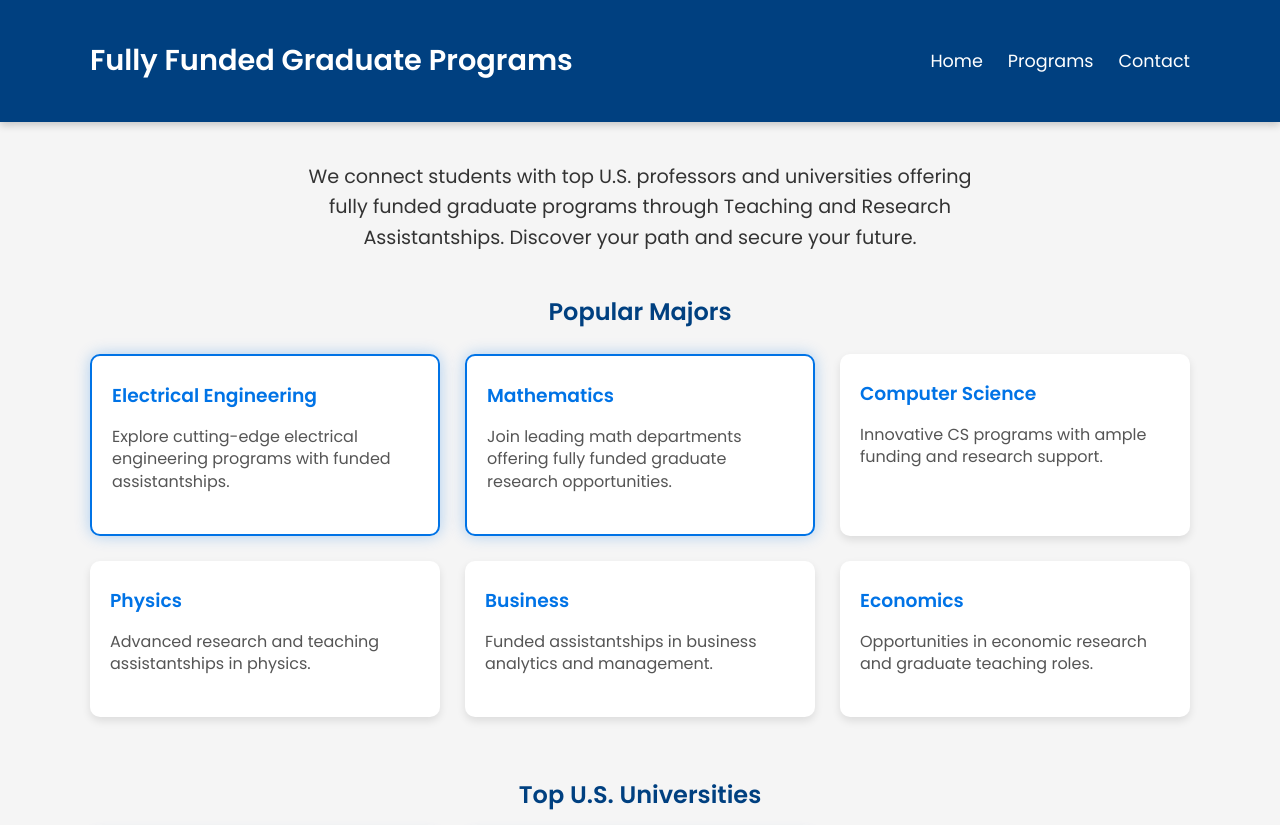
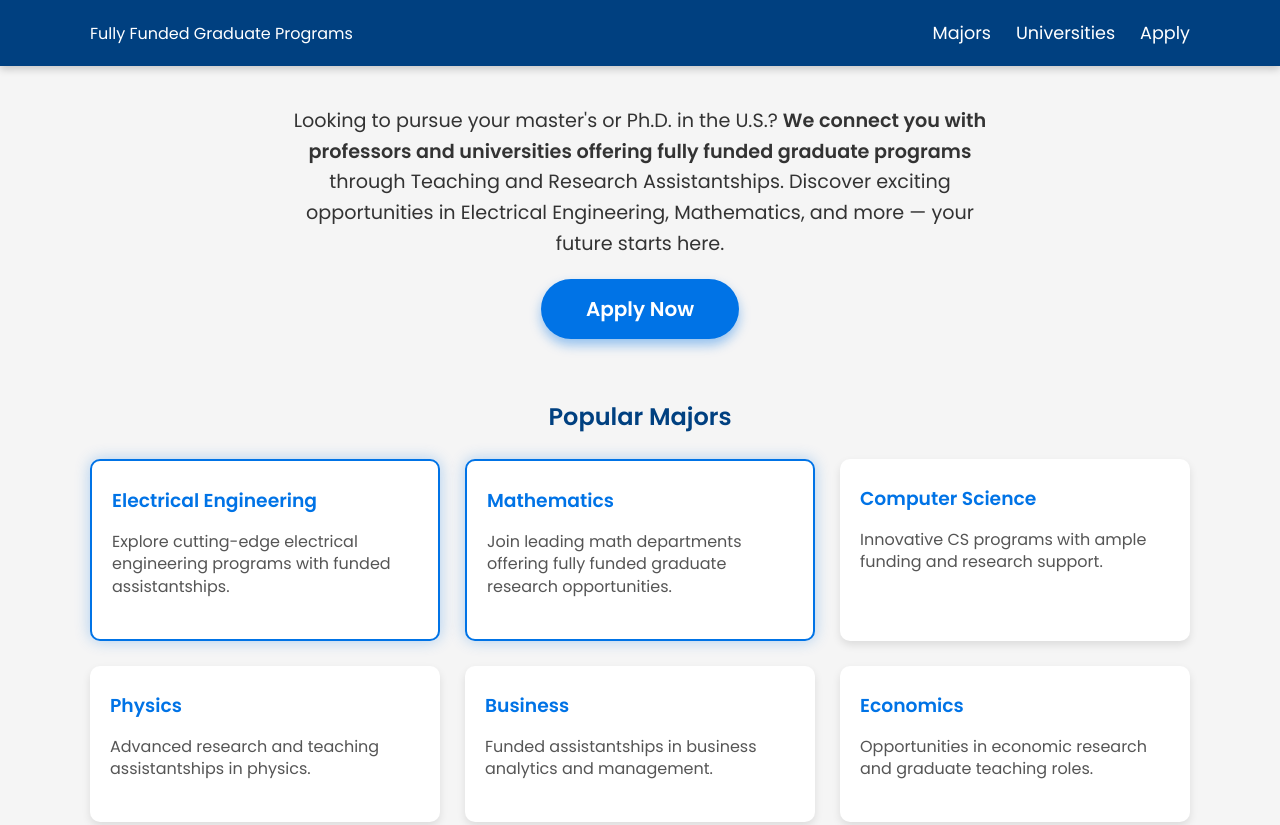
Before and after one commit to Agkitl/fully-funded-graduate-programs, a plain HTML site: page index.html in a window 1280 px wide. Shown: the top 825 px of the page. Drawn offline with Linux system fonts and the light colour scheme.

Commit message:
Update index.html

```diff
--- a/index.html
+++ b/index.html
@@ -12,11 +12,14 @@
 <!-- Header -->
 <header>
     <div class="container header-container">
-      <h1>Fully Funded Graduate Programs</h1>
+        <div class="site-name">
+            <span class="primary">Fully Funded</span>
+            <span class="secondary">Graduate Programs</span>
+        </div>
         <nav>
-        <a href="#">Home</a>
-        <a href="#">Programs</a>
-        <a href="#">Contact</a>
+            <a href="#majors">Majors</a>
+            <a href="#universities">Universities</a>
+            <a href="#apply">Apply</a>
         </nav>
     </div>
 </header>
@@ -24,13 +27,18 @@
 <!-- Main Content -->
 <main class="container">
     <section class="intro">
+        <div class="intro-box">
             <p>
-        We connect students with top U.S. professors and universities offering fully funded graduate programs through Teaching and Research Assistantships. Discover your path and secure your future.
+                Looking to pursue your master's or Ph.D. in the U.S.? <strong>We connect you with professors and universities offering fully funded graduate programs</strong> through Teaching and Research Assistantships. Discover exciting opportunities in Electrical Engineering, Mathematics, and more — your future starts here.
             </p>
+        </div>
+        <div class="apply-container">
+            <a href="#apply" class="btn-apply">Apply Now</a>
+        </div>
     </section>
 
     <!-- Majors Section -->
-    <section class="majors">
+    <section class="majors" id="majors">
         <h2>Popular Majors</h2>
         <div class="cards-grid">
             <div class="card focus">
@@ -61,7 +69,7 @@
     </section>
 
     <!-- Universities Section -->
-    <section class="universities">
+    <section class="universities" id="universities">
         <h2>Top U.S. Universities</h2>
         <div class="cards-grid">
             <div class="card focus">
@@ -92,7 +100,7 @@
     </section>
 
     <!-- Apply Button -->
-    <div class="apply-container">
+    <div class="apply-container" id="apply">
         <a href="enroll.html" class="btn-apply">Apply Now</a>
     </div>
 </main>
```
Lines whose indentation alone changed are shown as unchanged.
